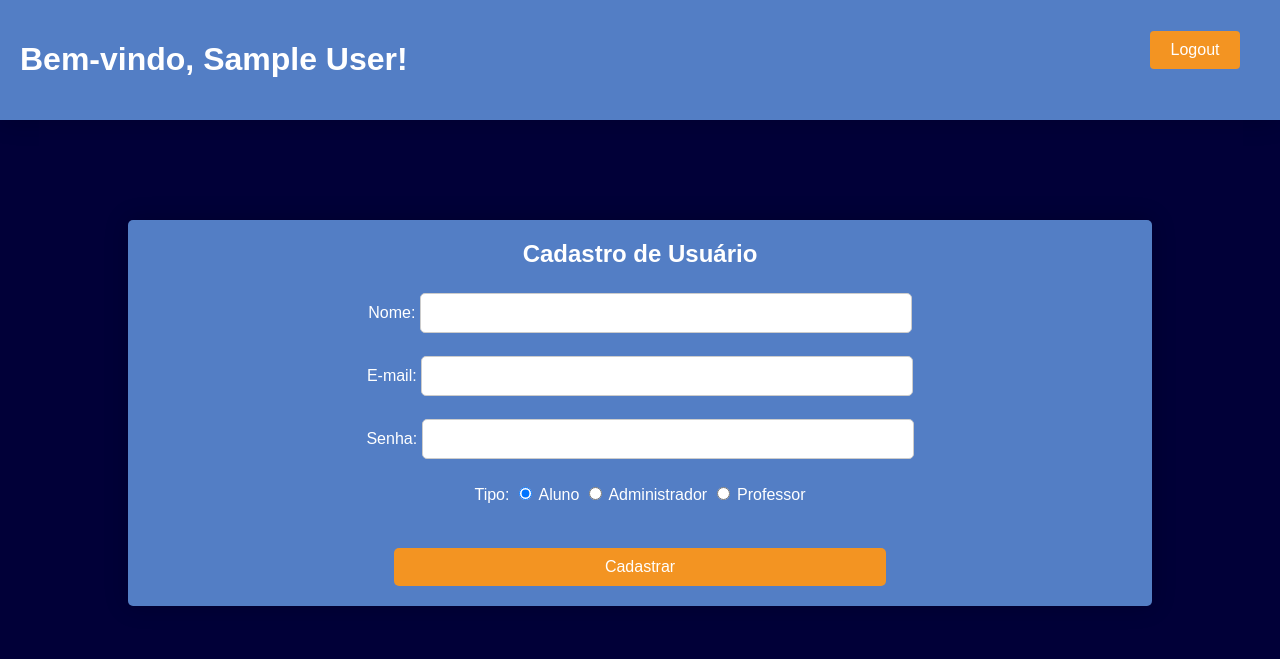
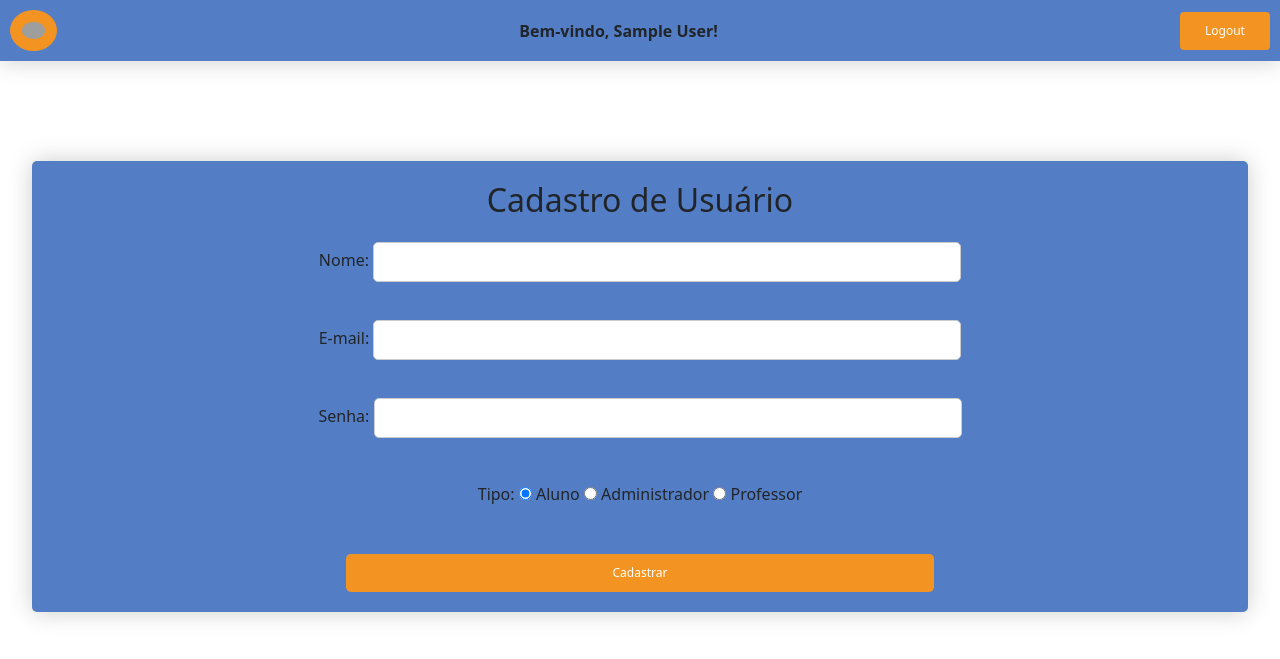
Before and after one commit to gabrielpalamar/ProjetoFTEC, a PHP site: page /html/admin/index.php in a window 1280 px wide. Shown: the top 659 px of the page. Run offline with PHP 8.4, Linux system fonts and the light colour scheme; the visitor is signed in with stand-in values (Sample User, id 1); grey boxes are pictures that could not be loaded.

Commit message:
ajustes_gp

```diff
--- a/css/admin.css
+++ b/css/admin.css
@@ -1,5 +1,10 @@
+:root {
+  --fonte-12: 12px;
+  --fonte-14: 14px;
+}
+
 .form {
-  width: 80%;
+  width: 95%;
   background-color: #537ec5;
   margin: 0 auto;
   margin-top: 100px;
@@ -27,7 +32,7 @@
   border-radius: 5px;
   border: 1px solid #ccc;
   padding: 10px;
-  font-size: 16px;
+  font-size: var(--fonte-12);
   margin-top: 5px;
 }
 input[type="radio"] {
@@ -42,7 +47,12 @@
   border: none;
   border-radius: 5px;
   padding: 10px;
-  font-size: 16px;
+  font-size: var(--fonte-12);
   margin-top: 20px;
   cursor: pointer;
 }
+
+.span-title {
+  font-size: var(--font-16);
+  font-weight: bold;
+}
--- a/css/geral.css
+++ b/css/geral.css
@@ -1,4 +1,11 @@
+:root {
+  --fonte-12: 12px;
+  --fonte-14: 14px;
+}
+
 * {
+  margin: 0;
+  padding: 0;
   box-sizing: border-box;
 }
 
@@ -9,11 +16,17 @@
   margin: 0 auto;
 }
 
+#logo {
+  width: 47px;
+  background: #f39422;
+  border-radius: 50%;
+  padding: 12px;
+}
+
 header {
   width: 100%;
   background-color: #537ec5;
   margin: 0 auto;
-  padding: 20px;
   text-align: center;
   box-shadow: 0px 0px 25px rgba(0, 0, 0, 0.2);
 }
@@ -26,8 +39,7 @@
   padding: 10px 10px;
   border-radius: 4px;
   cursor: pointer;
-  font-size: 16px;
-  margin: 20px;
+  font-size: var( --fonte-12);
   margin-top: 0;
 }
 
@@ -40,7 +52,7 @@
   border-radius: 5px;
   border: 1px solid #ccc;
   padding: 10px;
-  font-size: 16px;
+  font-size: var( --fonte-12);
   margin-top: 5px;
 }
 
@@ -48,4 +60,6 @@
   display: flex;
   justify-content: space-between;
   align-items: center;
+  align-items: center;
+  padding: 10px;
 }
--- a/html/admin/index.php
+++ b/html/admin/index.php
@@ -12,8 +12,14 @@
   <meta charset="UTF-8">
   <meta http-equiv="X-UA-Compatible" content="IE=edge">
   <meta name="viewport" content="width=device-width, initial-scale=1.0">
+  <link rel="stylesheet" href="https://fonts.googleapis.com/icon?family=Material+Icons">
   <link rel="stylesheet" href="../../css/admin.css">
   <link rel="stylesheet" href="../../css/geral.css">
+  <link rel="preconnect" href="https://fonts.googleapis.com">
+    <link rel="preconnect" href="https://fonts.gstatic.com" crossorigin>
+    <link href="https://fonts.googleapis.com/css2?family=Roboto:wght@300;400;500;700&display=swap" rel="stylesheet">
+    <link href="https://cdn.jsdelivr.net/npm/bootstrap@5.1.3/dist/css/bootstrap.min.css" rel="stylesheet"
+        integrity="sha384-1BmE4kWBq78iYhFldvKuhfTAU6auU8tT94WrHftjDbrCEXSU1oBoqyl2QvZ6jIW3" crossorigin="anonymous">
   <title>
     <?php echo $_SESSION['usuario']; ?>
   </title>
@@ -21,8 +27,21 @@
 
 <body>
   <header>
-    <?php include '../header.php' ?>
+
+  <div id="sessao-usuario">
+            <img class="logo-header" id="logo" src="../../css/assets/research.svg" alt="Lampada " />
+            <div>
+            <span class="span-title">
+                <?php echo 'Bem-vindo, ' . $_SESSION['usuario'] . '!'; ?>
+            </span>
+  </div>
+            <form action="/php/logout.php" method="post">
+                    <input type="submit" class="logout-bt" value="Logout">
+                </form>
+            </div>
+
   </header>
+
   <main class="form">
     <h2>Cadastro de Usuário</h2>
     <form method="post" action="../../php/criar_usuario.php">
```
Also changed, not shown: css/prof.css (+37 -5 lines), html/prof/index.php (+32 -4 lines).
